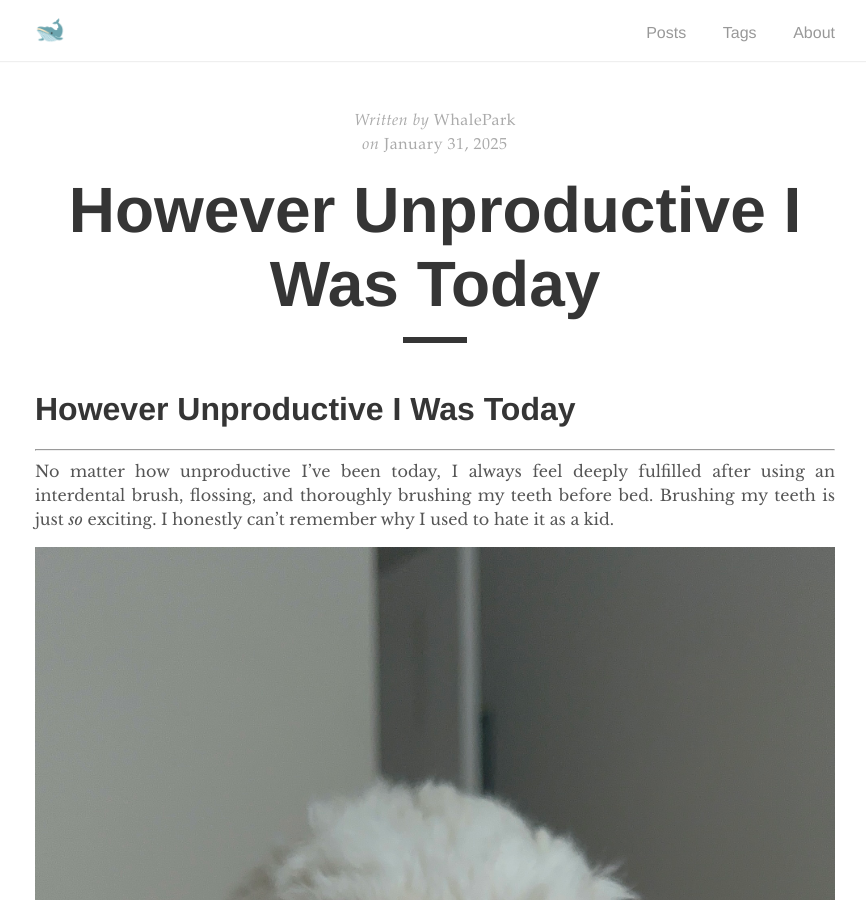
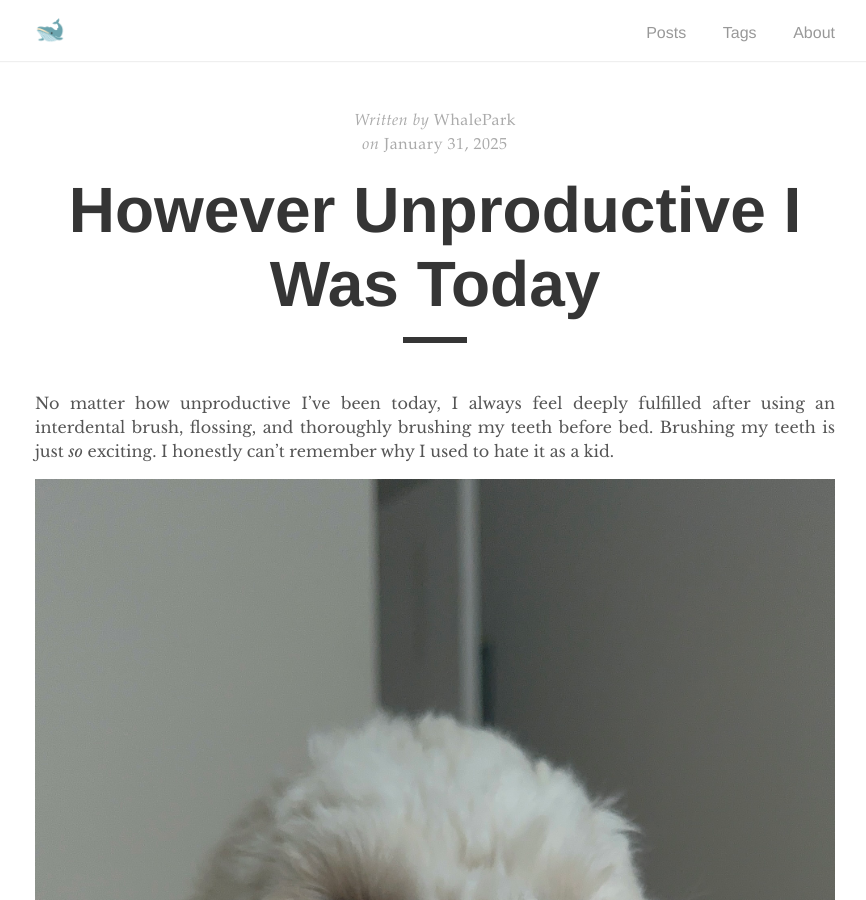
Before and after one commit to whalepark/blog, a Jekyll site: the page built from _posts/2025-01-31-however-unproductive-i-was-today.md, in a window 1280 px wide and 900 px high. Shown: the whole window, without its empty margins (205-1071 px from the left). Built offline with Jekyll 4.4.1, drawn with Linux system fonts in a browser that asks for light colours.

Commit message:
Update 2025-01-31-however-unproductive-i-was-today.md

```diff
--- a/_posts/2025-01-31-however-unproductive-i-was-today.md
+++ b/_posts/2025-01-31-however-unproductive-i-was-today.md
@@ -5,12 +5,10 @@ author: "WhalePark"
 tags: [dog,ben,iloveyou]
 ---
 
-# However Unproductive I Was Today
----
 No matter how unproductive I’ve been today, I always feel deeply fulfilled after using an interdental brush, flossing, and thoroughly brushing my teeth before bed. Brushing my teeth is just _so_ exciting. I honestly can't remember why I used to hate it as a kid.
 
 ![cute teeth](../assets/img/ben_teeth.jpg)
 A very important part of my dental care routine is brushing my dog's teeth. His snout is enormously long, yet his teeth are as tiny as Japonica rice grains. As I carefully clean each one, watching him patiently endure my vigorous scrubbing, I think to myself, this must be love. He probably has no idea why I’m doing this, and to him, it's probably more of a daily annoyance than an act of love. But since it’s his mom doing it, he puts up with it, and that makes me all the more grateful.
 
-![cute teeth](../assets/img/ben_inthecar.jpg)
+![cute teeth](../assets/img/ben_inthecar.JPEG)
 Today, my sweet dog turns four years old. Four whole years of being my family, thank you for sticking with me. Were you scared when some weird lady suddenly kidnapped you and brought you home? That lady says she’s incredibly happy to have you in her life. I hope you feel the same about her, too.
```
